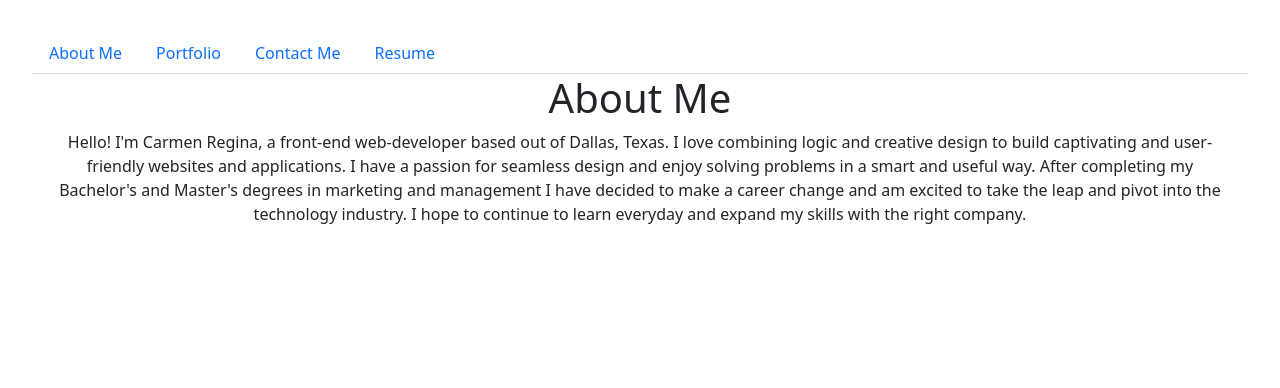
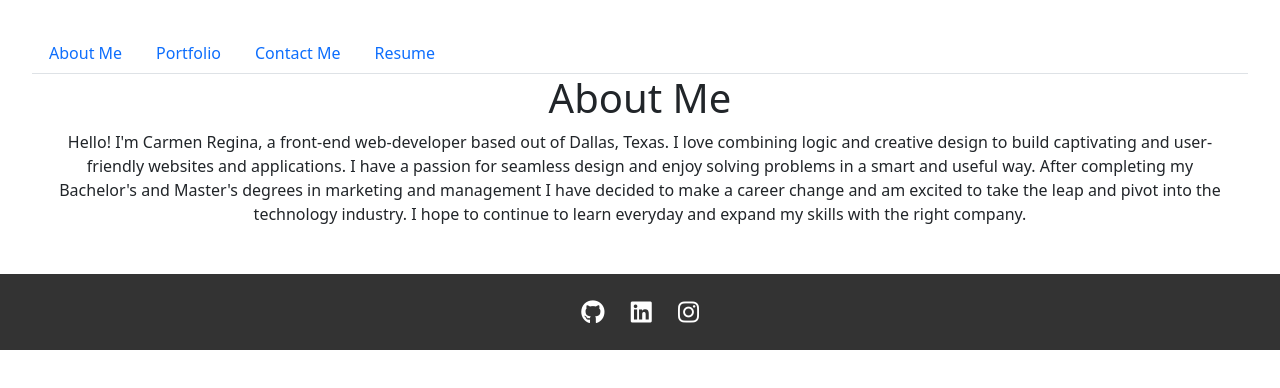
Before and after one commit to crcarmen23/crcarmen23-react-portfolio, a React (Vite) app: page / in a window 1280 px wide. Shown: the top 388 px of the page. Built offline with nearby package versions, Linux system fonts and the light colour scheme.

Commit message:
added footer with links

```diff
--- a/index.html
+++ b/index.html
@@ -10,4 +10,18 @@
     <div id="root"></div>
     <script type="module" src="/src/main.jsx"></script>
   </body>
+  <footer>
+    <div class="footer-icons">
+      <a href="https://github.com/crcarmen23" target="_blank" title="GitHub Profile">
+        <i class="fab fa-github"></i>
+      </a>
+      <a href="https://www.linkedin.com/in/carmen-regina" target="_blank" title="LinkedIn Profile">
+        <i class="fab fa-linkedin"></i>
+      </a>
+      <a href="https://www.instagram.com/carmregina" target="_blank" title="Instagram Profile">
+        <i class="fab fa-instagram"></i>
+      </a>
+    </div>
+  </footer>
+  <script src="https://kit.fontawesome.com/b4ea9dbfe5.js" crossorigin="anonymous"></script>
 </html>
--- a/src/App.css
+++ b/src/App.css
@@ -1,3 +1,4 @@
+
 .form {
   margin: 20px;
 }
@@ -16,17 +17,22 @@
   text-align: center;
 }
 
-.logo {
-  height: 6em;
-  padding: 1.5em;
-  will-change: filter;
-  transition: filter 300ms;
+body {
+  margin: 0;
+  padding: 0;
+  box-sizing: border-box;
 }
 
-.card {
-  padding: 2em;
+footer {
+  background-color: #333;
+  color: #fff;
+  text-align: center;
+  padding: 20px;
 }
 
-.read-the-docs {
-  color: #888;
+.footer-icons a {
+  color: #fff;
+  margin: 0 10px;
+  text-decoration: none;
+  font-size: 24px;
 }
```
